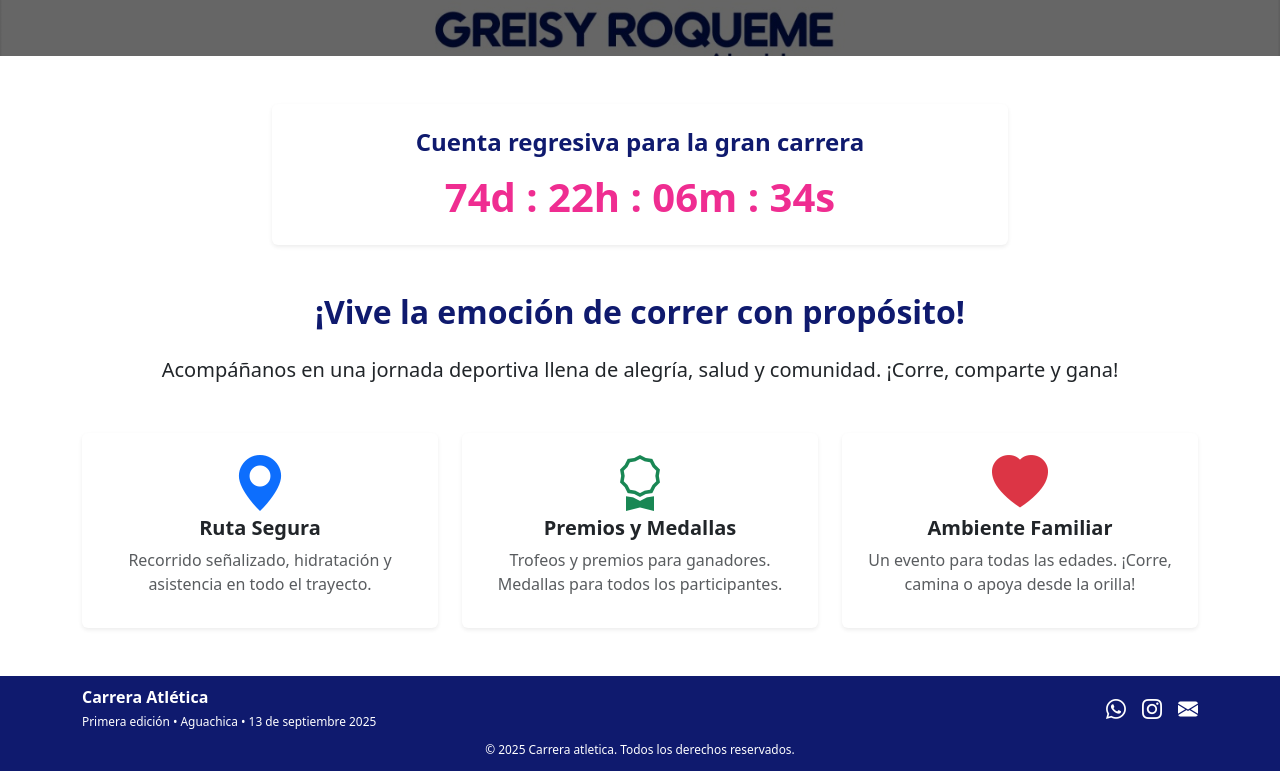
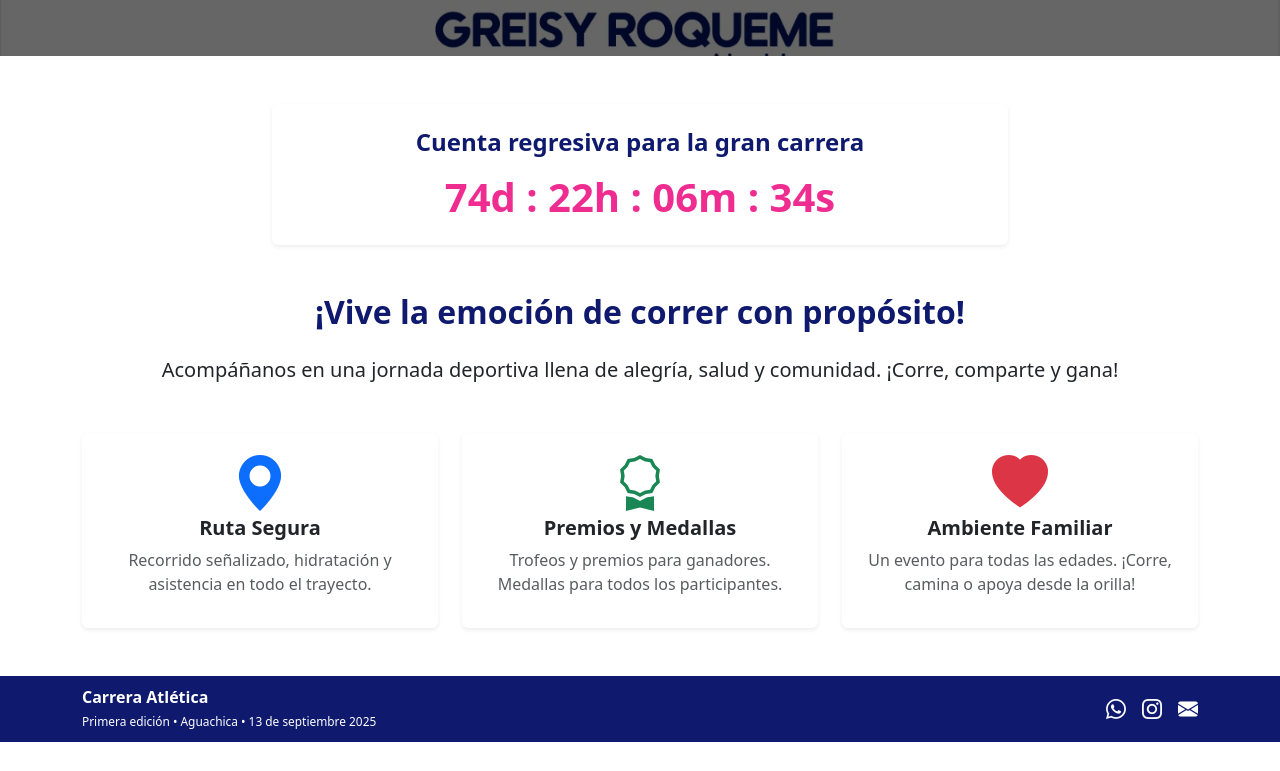
Before and after one commit to miguel9214/carrera-atletica-frontend, a Vue app: page / in a window 1280 px wide. Shown: the part 650-1421 px from the top of the page. After the commit the page ends 1392 px from the top, so only its background shows below. Built offline with nearby package versions, Linux system fonts and the light colour scheme.

Commit message:
correcion footer

```diff
--- a/src/components/Footer.vue
+++ b/src/components/Footer.vue
@@ -39,10 +39,6 @@
           </div>
         </div>
       </div>
-
-      <div class="text-center mt-2">
-        <small class="text">© {{ year }} Carrera atletica. Todos los derechos reservados.</small>
-      </div>
     </div>
   </footer>
 </template>
```
